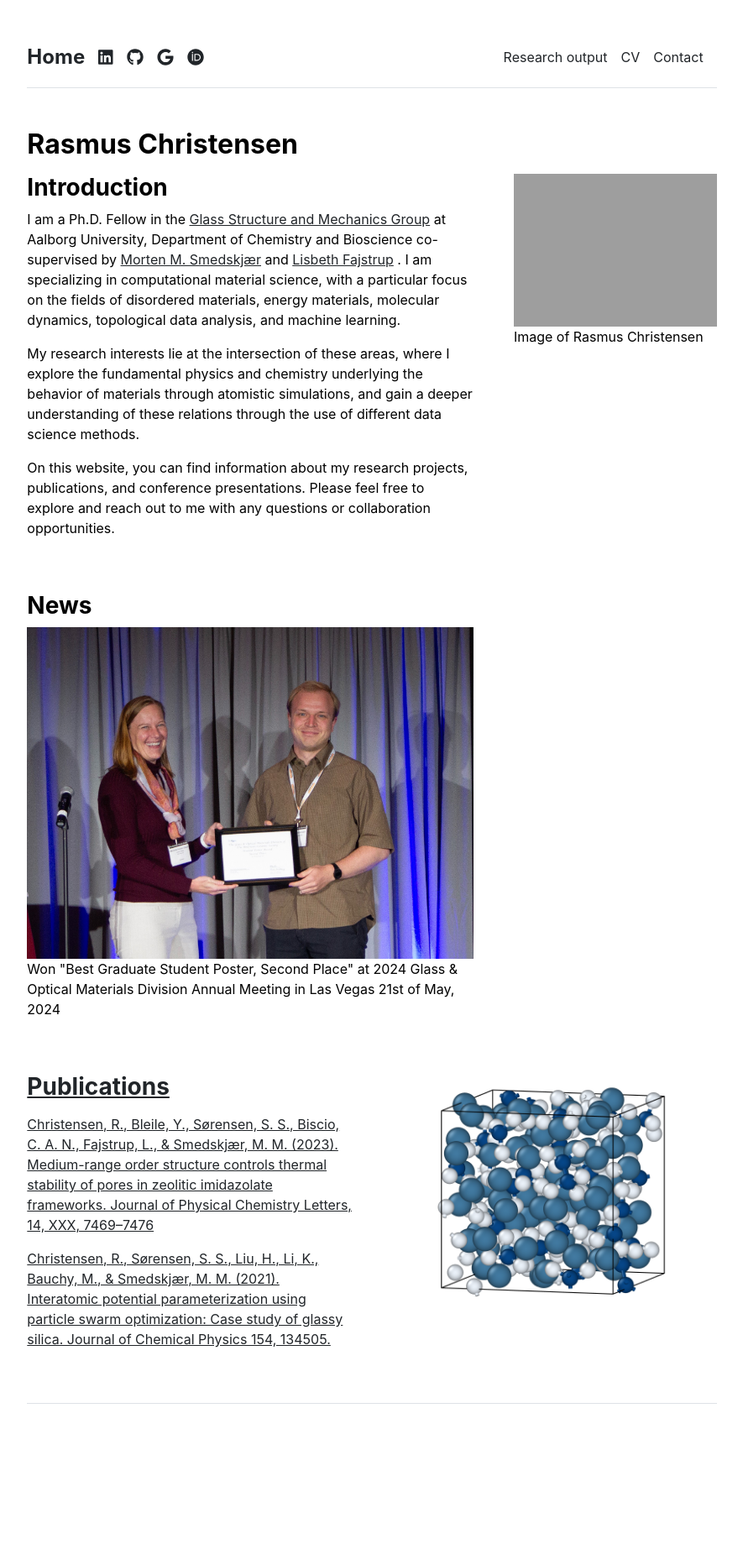
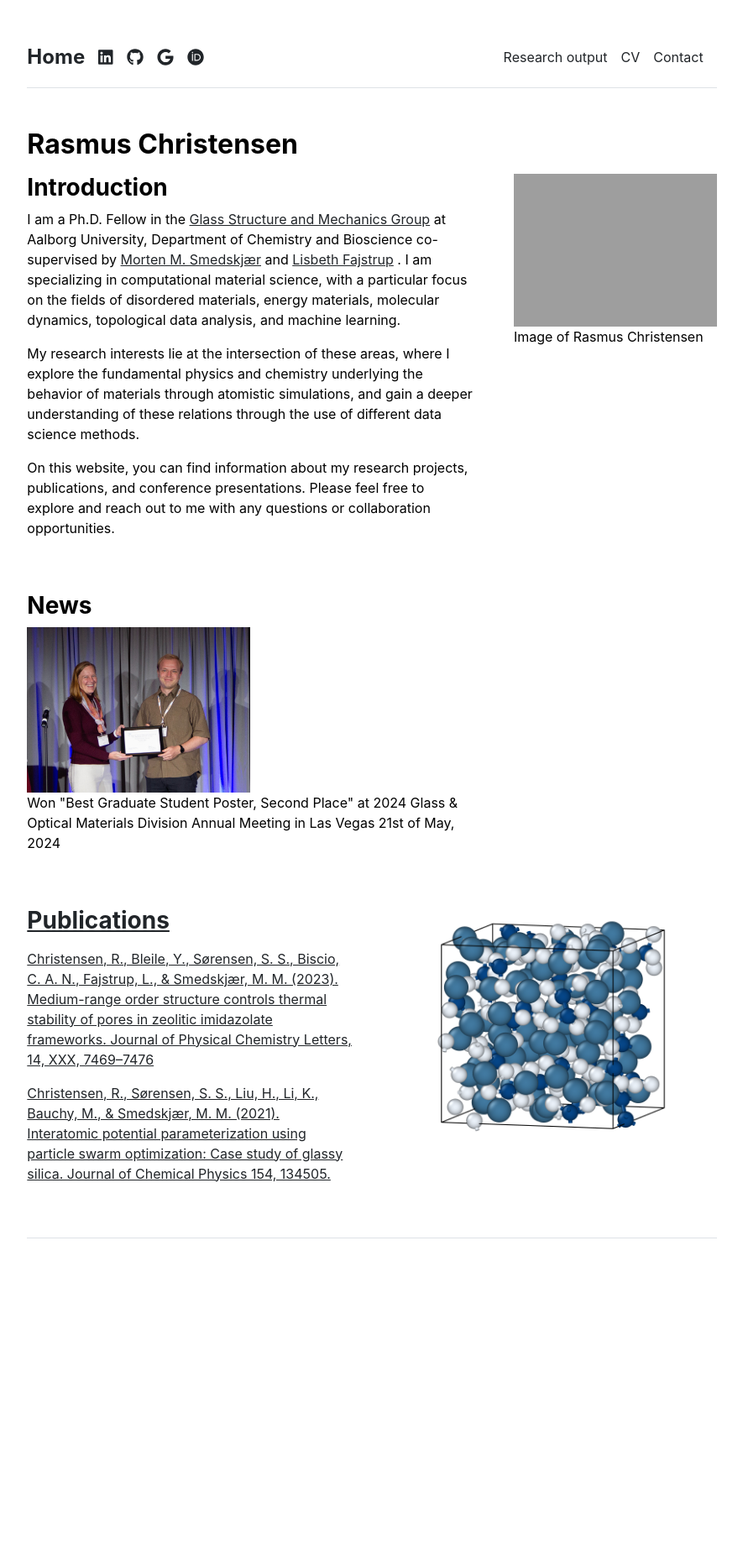
Before and after one commit to R-Chr/R-Chr.github.io, a Jekyll site: the page built from index.md, in a window 1280 px wide. Shown: the whole page at 84% size, without its empty margins (197-1082 px from the left). Built offline with Jekyll 4.4.1, drawn with Linux system fonts in a browser that asks for light colours; after the commit the page ends 1667 px from its top, so only the background shows below that.

Commit message:
Update home.html

```diff
--- a/_layouts/home.html
+++ b/_layouts/home.html
@@ -19,7 +19,7 @@ layout: default
 <div class="row g-5 mb-5">
   <div class="col-md-8">
     <h3 class="fw-bold">News</h3>
-    <img src="{{ site.github.url }}/assets/img/53766255477_7af2c2be84_o_2.jpg" alt="Home" width="100%">
+    <img src="{{ site.github.url }}/assets/img/53766255477_7af2c2be84_o_2.jpg" alt="Home" width="50%">
     <p>Won "Best Graduate Student Poster, Second Place" at 2024 Glass & Optical Materials Division Annual Meeting in Las Vegas 21st of May, 2024</p>
   </div>
 </div>
```
